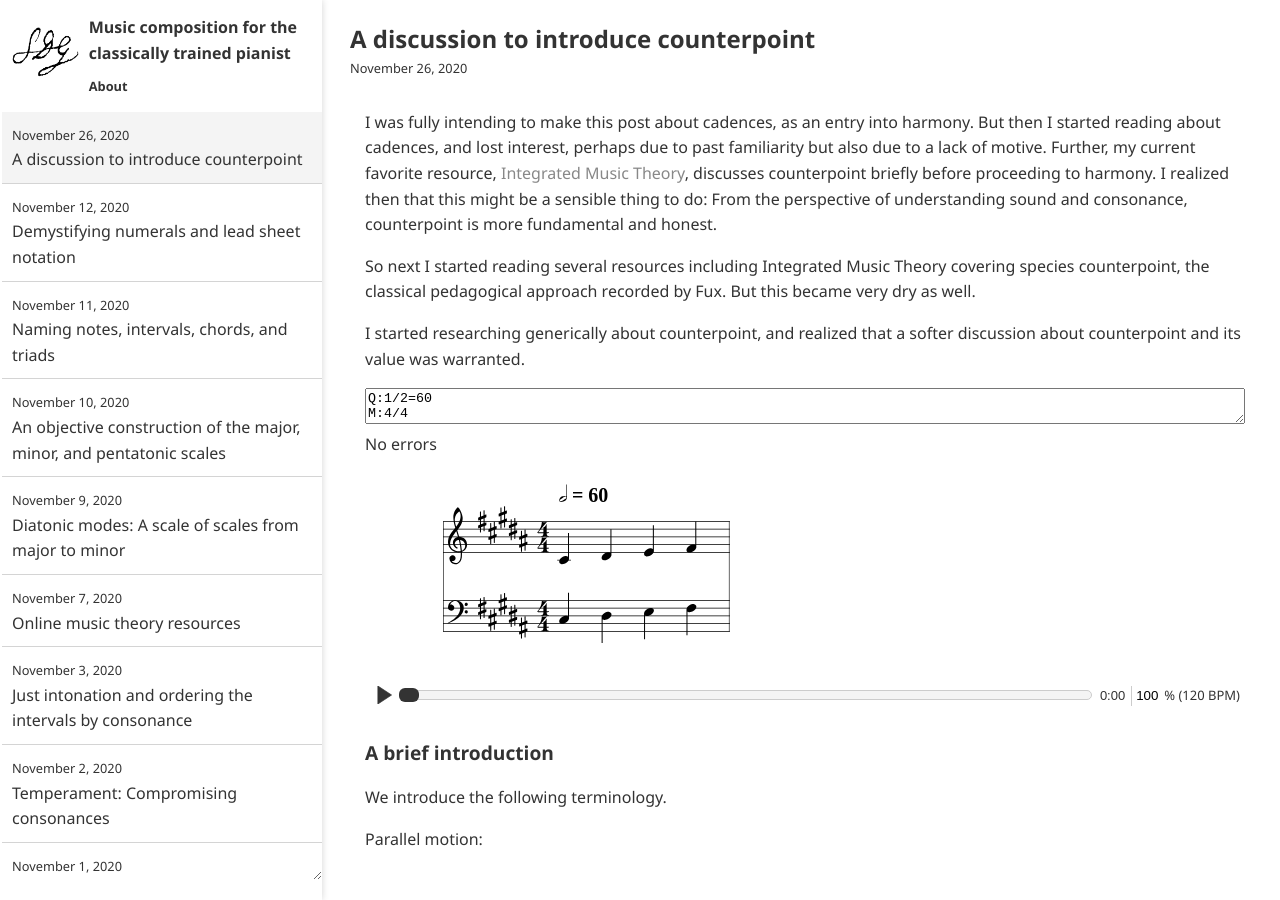
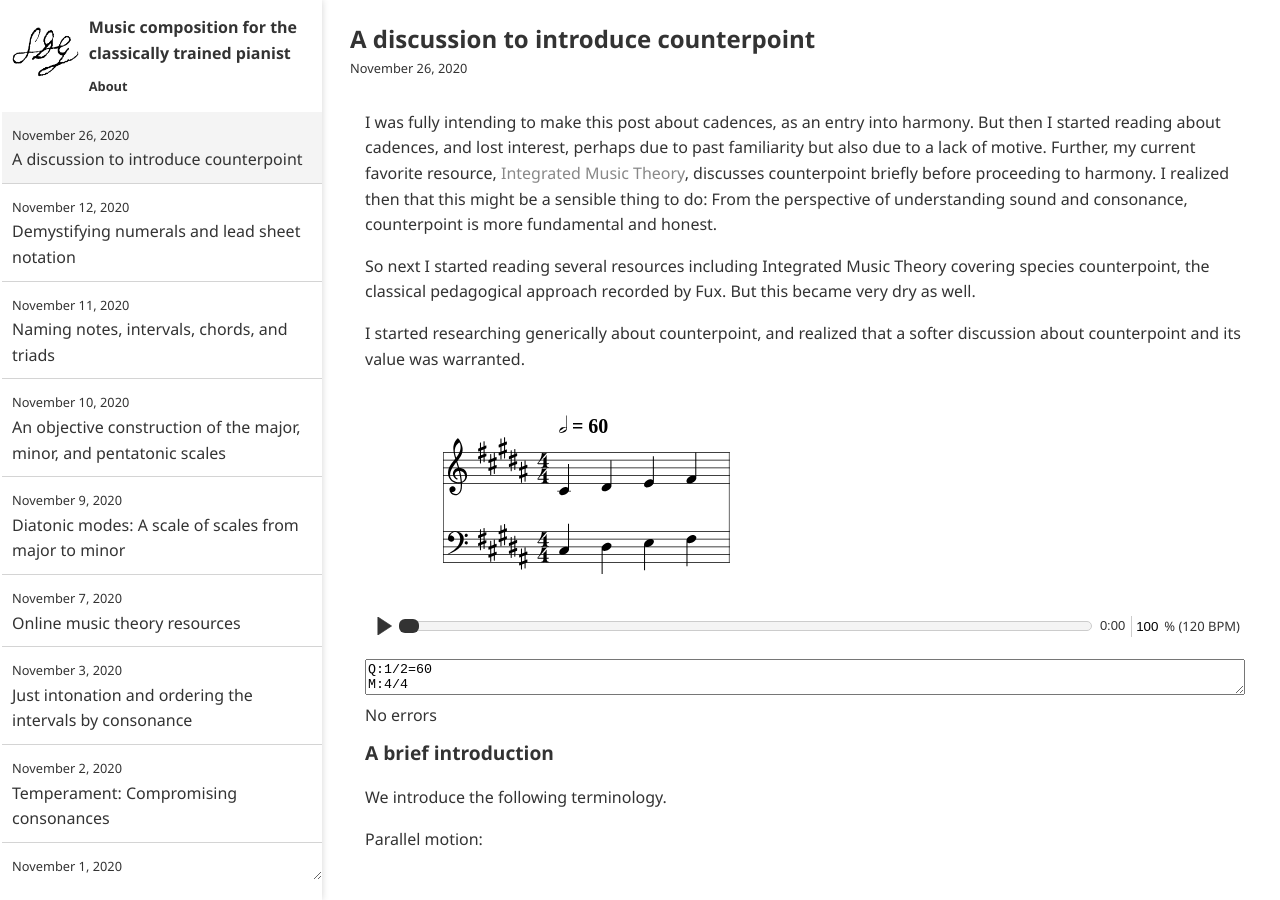
Before and after one commit to ansyblenetwork/sdg, a Jekyll site: the page built from _posts/2020-11-26-a-discussion-to.md, in a window 1280 px wide and 900 px high. Built offline with Jekyll 4.4.1, drawn with Linux system fonts in a browser that asks for light colours.

Commit message:
Update 2020-11-26-a-discussion-to.md

```diff
--- a/_posts/2020-11-26-a-discussion-to.md
+++ b/_posts/2020-11-26-a-discussion-to.md
@@ -8,6 +8,7 @@ So next I started reading several resources including Integrated Music Theory co
 
 I started researching generically about counterpoint, and realized that a softer discussion about counterpoint and its value was warranted.
 
+<div id="paper"></div>
 <textarea id="abc" style="width:100%">
 Q:1/2=60
 M:4/4
@@ -19,7 +20,6 @@ V:2 clef=bass
 C,D,E,F,|
 </textarea>
 <div id="warnings"></div>
-<div id="paper"></div>
 
 <script>
 makeInteractive("paper", "", abc);
```
